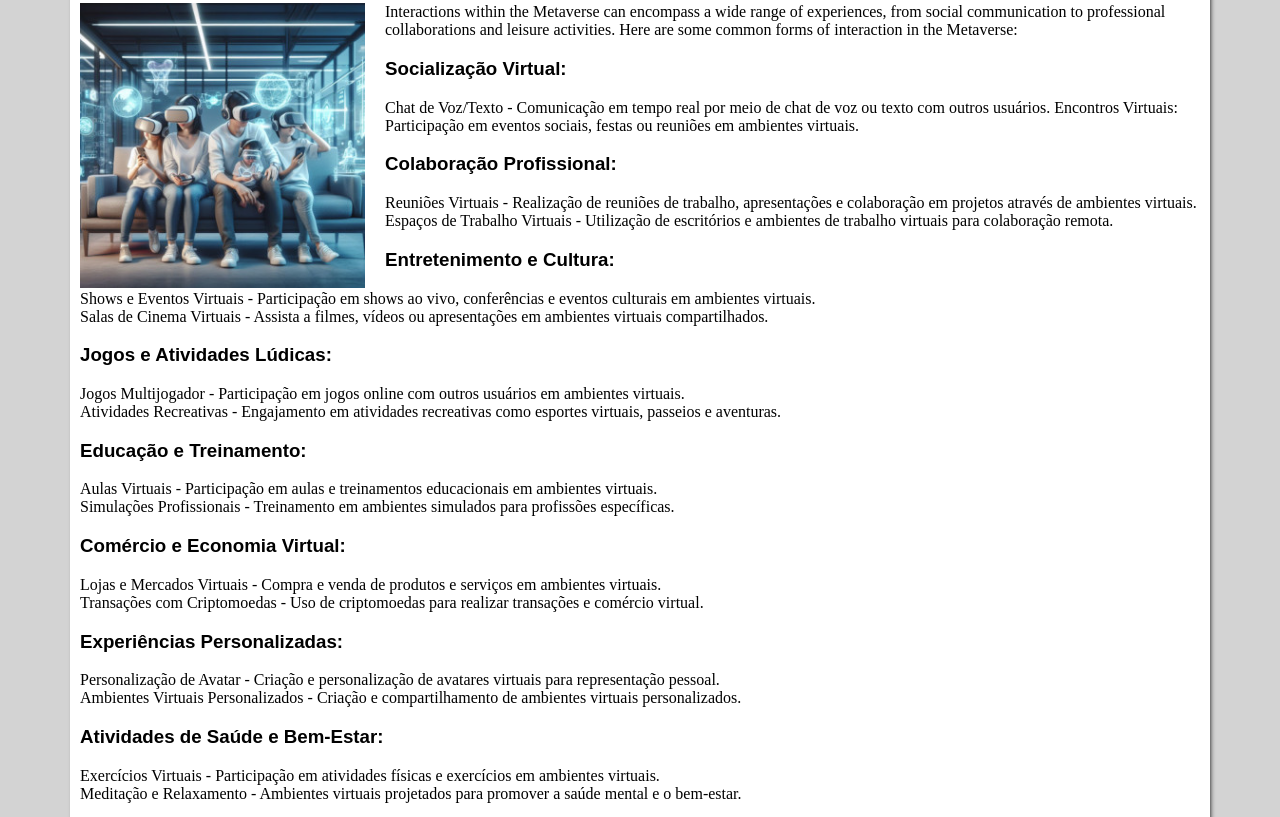
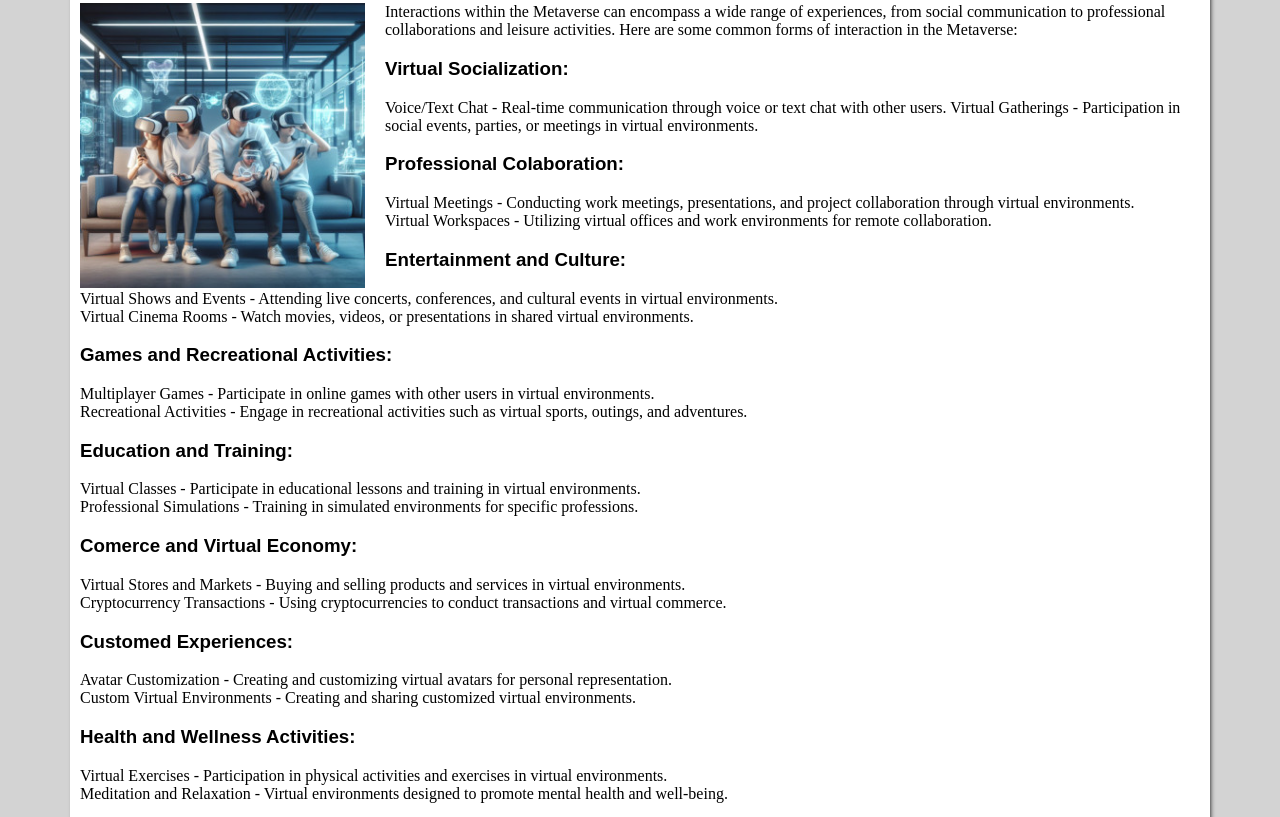
Before and after one commit to M4th3us-H3nr1qu3-L1m4/metaverse-project, a plain HTML site: page index.html in a window 1280 px wide. Shown: the part 1994-2811 px from the top of the page. Drawn offline with Linux system fonts and the light colour scheme; grey boxes are pictures that could not be loaded; a web font is replaced by a local one.

Commit message:
Update index.html

```diff
--- a/index.html
+++ b/index.html
@@ -78,30 +78,30 @@
                 <img src="images/familymv300.jpg" alt="metaversefamily" id="metaverseimg1">
                 <p>Interactions within the Metaverse can encompass a wide range of experiences, from social communication to professional collaborations and leisure activities. Here are some common forms of interaction in the Metaverse:
                 </p>
-                <h3 id="techfont1">Socialização Virtual:</h3>
-                <p>Chat de Voz/Texto - Comunicação em tempo real por meio de chat de voz ou texto com outros usuários.
-                Encontros Virtuais: Participação em eventos sociais, festas ou reuniões em ambientes virtuais.</p>
-                <h3 id="techfont1">Colaboração Profissional:</h3>
-                <p>Reuniões Virtuais - Realização de reuniões de trabalho, apresentações e colaboração em projetos através de ambientes virtuais.
-                <br>Espaços de Trabalho Virtuais - Utilização de escritórios e ambientes de trabalho virtuais para colaboração remota.</p>
-                <h3 id="techfont1">Entretenimento e Cultura:</h3>
-                <p>Shows e Eventos Virtuais - Participação em shows ao vivo, conferências e eventos culturais em ambientes virtuais.
-                <br>Salas de Cinema Virtuais - Assista a filmes, vídeos ou apresentações em ambientes virtuais compartilhados.</p>
-                <h3 id="techfont1">Jogos e Atividades Lúdicas:</h3>
-                <p>Jogos Multijogador - Participação em jogos online com outros usuários em ambientes virtuais.
-                <br>Atividades Recreativas - Engajamento em atividades recreativas como esportes virtuais, passeios e aventuras.</p>
-                <h3 id="techfont1">Educação e Treinamento:</h3>
-                <p>Aulas Virtuais - Participação em aulas e treinamentos educacionais em ambientes virtuais.
-                <br>Simulações Profissionais - Treinamento em ambientes simulados para profissões específicas.</p>
-                <h3 id="techfont1">Comércio e Economia Virtual:</h3>
-                <p>Lojas e Mercados Virtuais - Compra e venda de produtos e serviços em ambientes virtuais.
-                <br>Transações com Criptomoedas - Uso de criptomoedas para realizar transações e comércio virtual.</p>
-                <h3 id="techfont1">Experiências Personalizadas:</h3>
-                <p>Personalização de Avatar - Criação e personalização de avatares virtuais para representação pessoal.
-                <br>Ambientes Virtuais Personalizados - Criação e compartilhamento de ambientes virtuais personalizados.</p>
-                <h3 id="techfont1">Atividades de Saúde e Bem-Estar:</h3>
-                <p>Exercícios Virtuais - Participação em atividades físicas e exercícios em ambientes virtuais.
-                <br>Meditação e Relaxamento - Ambientes virtuais projetados para promover a saúde mental e o bem-estar.</p>
+                <h3 id="techfont1">Virtual Socialization:</h3>
+                <p>Voice/Text Chat - Real-time communication through voice or text chat with other users.
+                Virtual Gatherings - Participation in social events, parties, or meetings in virtual environments.</p>
+                <h3 id="techfont1">Professional Colaboration:</h3>
+                <p>Virtual Meetings - Conducting work meetings, presentations, and project collaboration through virtual environments.
+                <br>Virtual Workspaces - Utilizing virtual offices and work environments for remote collaboration.</p>
+                <h3 id="techfont1">Entertainment and Culture:</h3>
+                <p>Virtual Shows and Events - Attending live concerts, conferences, and cultural events in virtual environments.
+                <br>Virtual Cinema Rooms - Watch movies, videos, or presentations in shared virtual environments.</p>
+                <h3 id="techfont1">Games and Recreational Activities:</h3>
+                <p>Multiplayer Games - Participate in online games with other users in virtual environments.
+                <br>Recreational Activities - Engage in recreational activities such as virtual sports, outings, and adventures.</p>
+                <h3 id="techfont1">Education and Training:</h3>
+                <p>Virtual Classes - Participate in educational lessons and training in virtual environments.
+                <br>Professional Simulations - Training in simulated environments for specific professions.</p>
+                <h3 id="techfont1">Comerce and Virtual Economy:</h3>
+                <p>Virtual Stores and Markets - Buying and selling products and services in virtual environments.
+                <br>Cryptocurrency Transactions - Using cryptocurrencies to conduct transactions and virtual commerce.</p>
+                <h3 id="techfont1">Customed Experiences:</h3>
+                <p>Avatar Customization - Creating and customizing virtual avatars for personal representation.
+                <br>Custom Virtual Environments - Creating and sharing customized virtual environments.</p>
+                <h3 id="techfont1">Health and Wellness Activities:</h3>
+                <p>Virtual Exercises - Participation in physical activities and exercises in virtual environments.
+                <br>Meditation and Relaxation - Virtual environments designed to promote mental health and well-being.</p>
             </article>
         </section>
         <section>
```
